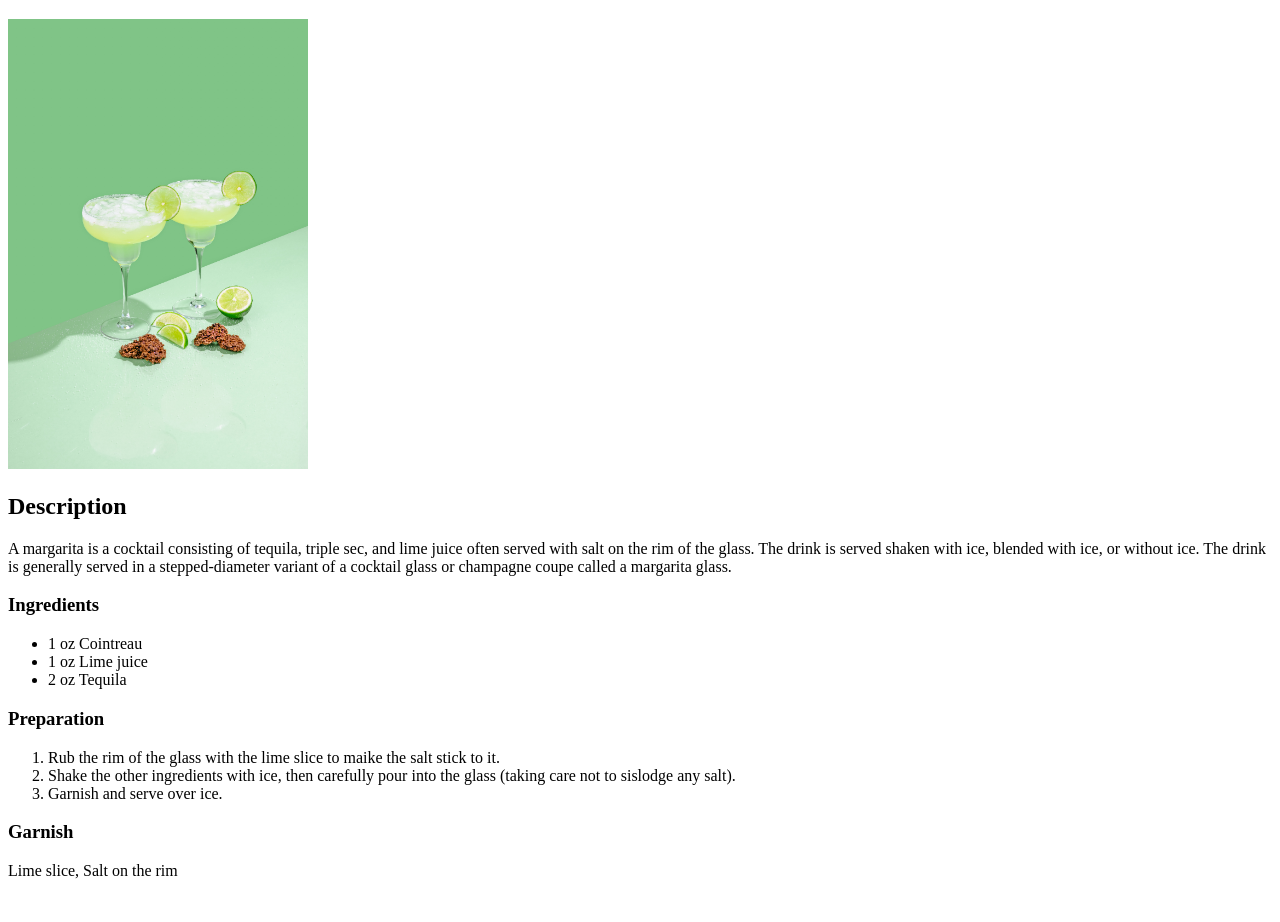
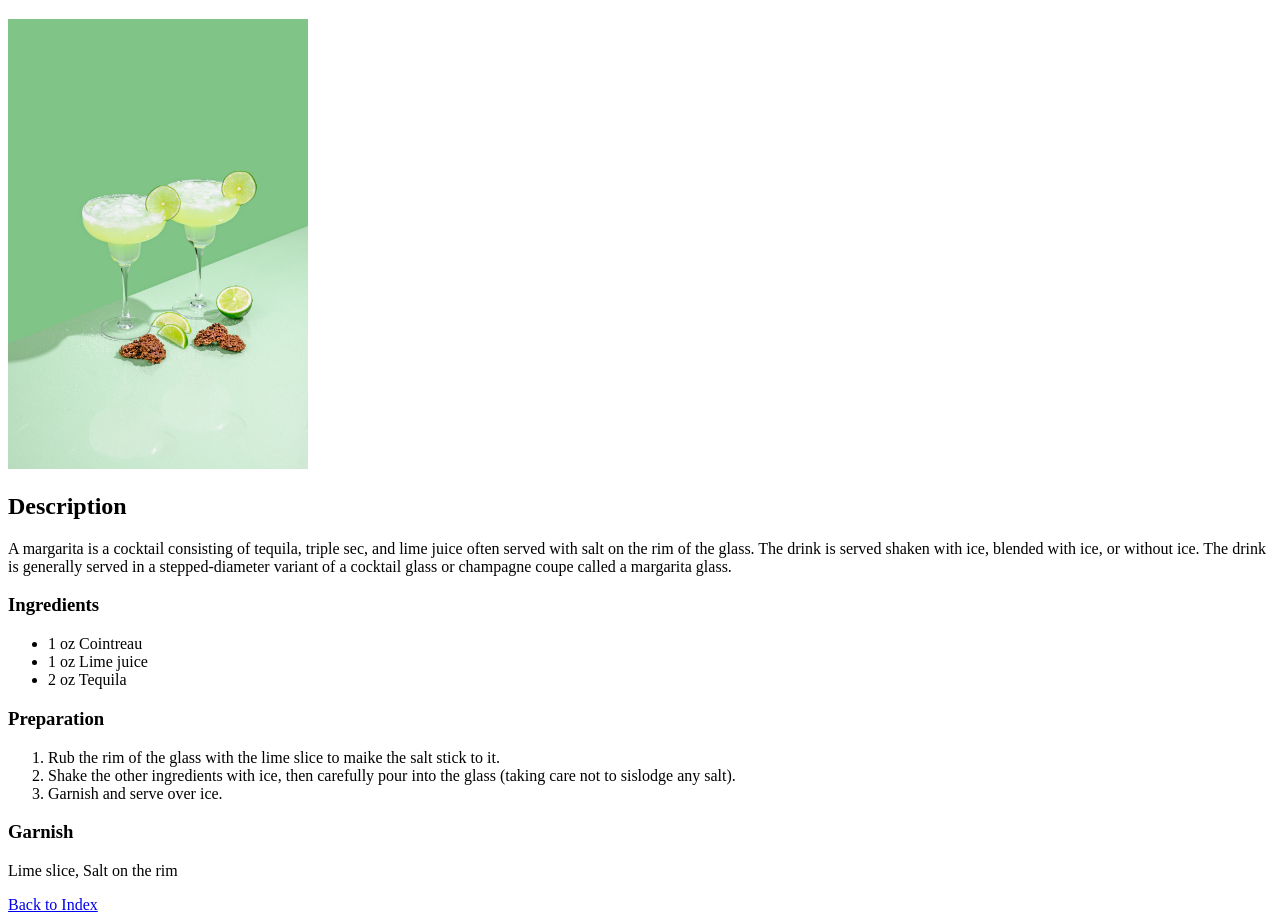
Before and after one commit to miljkovicmisa/odin-recipes, a plain HTML site: page recipes/margarita.html in a window 1280 px wide. Shown: the part 61-983 px from the top of the page. Before the commit the page ends 957 px from the top, so only its background shows below. Drawn offline with Linux system fonts and the light colour scheme.

Commit message:
adds back to index link

```diff
--- a/recipes/margarita.html
+++ b/recipes/margarita.html
@@ -25,5 +25,6 @@
     </ol>
     <h3>Garnish</h3>
     <p>Lime slice, Salt on the rim</p>
+    <a href="../index.html">Back to Index</a>
 </body>
 </html>
```
Also changed, not shown: recipes/martini.html (+1 -0 lines), recipes/mojito.html (+1 -0 lines).
